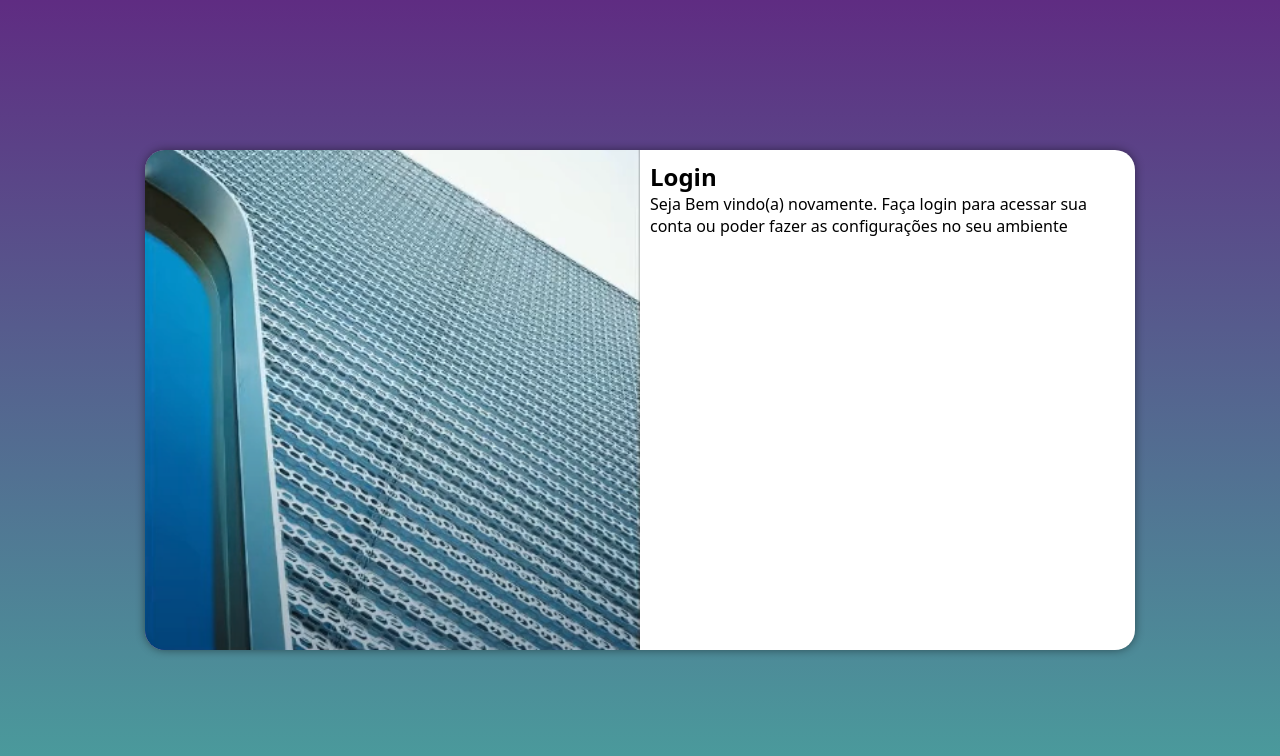
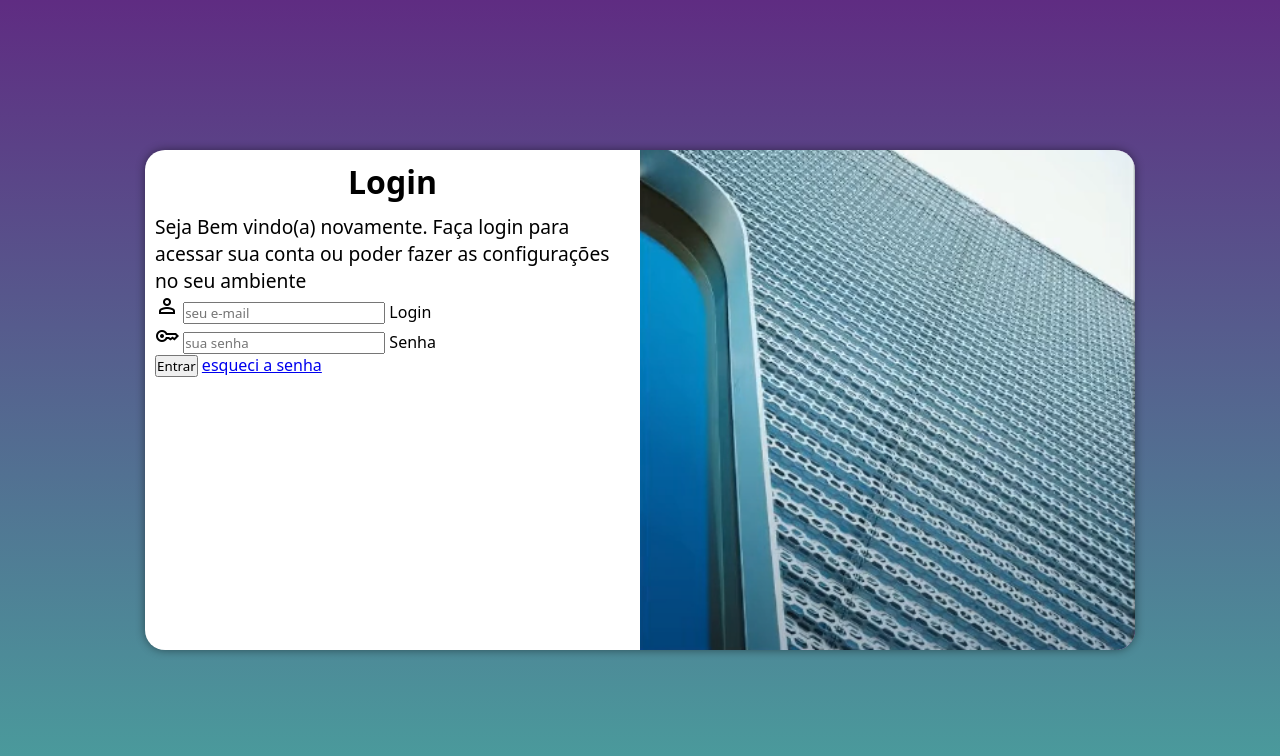
Before and after one commit to NiiSann4321/projeto-login, a plain HTML site: page index.html in a window 1280 px wide. Drawn offline with nearby package versions, Linux system fonts and the light colour scheme.

Commit message:
adicionei um formulário ao exercício

```diff
--- a/estilos/media-query.css
+++ b/estilos/media-query.css
@@ -39,13 +39,21 @@
     }
 
     section#Login > div#imagem{
-        float: left;
+        float: right;
         width: 50%;
         height: 100%;
     }
 
     section#Login > div#formulario{
-        float: right;
+        float: left;
         width: 50%;
     }
+
+    div#formulario > h1{
+        font-size: 2em;
+    }
+
+    div#formulario > p{
+        font-size: 1.2em;
+    }
 }
--- a/estilos/style.css
+++ b/estilos/style.css
@@ -56,3 +56,12 @@ section#Login > div#formulario{
 
 
 }
+
+div#formulario > h1{
+    text-align: center;
+    margin-bottom: 10px;
+}
+
+div#formulario > p{
+    font-size: 0.8em;
+}
--- a/index.html
+++ b/index.html
@@ -3,6 +3,8 @@
 <head>
     <meta charset="UTF-8">
     <meta name="viewport" content="width=device-width, initial-scale=1.0">
+    <link rel="stylesheet" href="https://fonts.googleapis.com/css2?family=Material+Symbols+Outlined:opsz,wght,FILL,GRAD@24,400,0,0&icon_names=person" />
+    <link rel="stylesheet" href="https://fonts.googleapis.com/css2?family=Material+Symbols+Outlined:opsz,wght,FILL,GRAD@24,400,0,0&icon_names=key" />
     <link rel="stylesheet" href="estilos/style.css">
     <link rel="stylesheet" href="estilos/media-query.css">
     <title>Login</title>
@@ -16,7 +18,27 @@
             <div id="formulario">
                 <h1>Login</h1>
                 <p>Seja Bem vindo(a) novamente. Faça login para acessar sua conta ou poder fazer as configurações no seu ambiente</p>
-                <form action="login.php" method="post"></form>
+                <form action="login.php" method="post" autocomplete="on">
+                    <div class="campo">
+                        <span class="material-symbols-outlined">
+                            person
+                            </span>
+                        <input type="email" name="Login" id="ilogin" placeholder="seu e-mail" autocomplete="email" required maxlength="30">
+                         <label for="ilogin">Login</label>
+                    </div>
+
+                    <div>
+                        <span class="material-symbols-outlined">
+                            key
+                            </span>
+                        <input type="password" name="Senha" id="isenha" placeholder="sua senha" autocomplete="current-password" required minlength="8" maxlength="20">
+                        <label for="isenha">Senha</label>
+                    </div>
+                    <input type="submit" value="Entrar">
+                    <a href="esqueci.html">
+                        esqueci a senha
+                    </a>
+                </form>
             </div>
         </section>
     </main>
```
